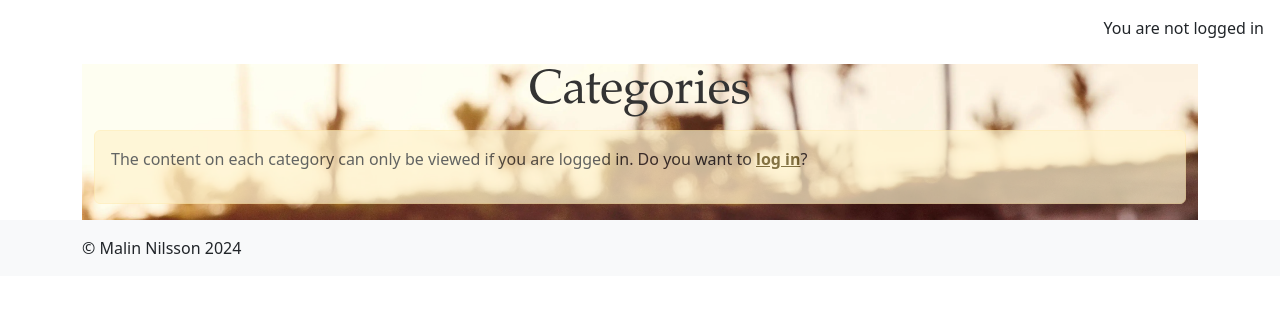
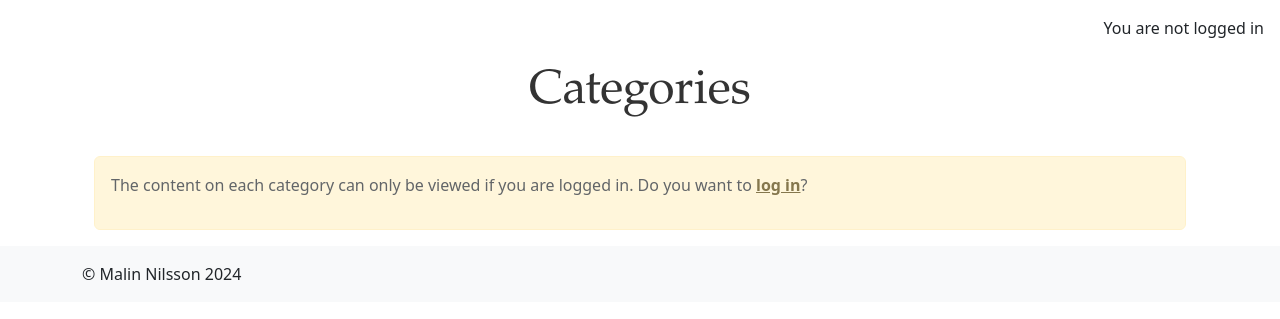
Before and after one commit to Malinchristina/handbook-for-burnout, a Django app: page /categories/ in a window 1280 px wide. Shown: the part 56-375 px from the top of the page. Run offline with Django 5.2, Linux system fonts and the light colour scheme; data that the repository does not hold is empty; some libraries are stand-ins or nearby versions.

Commit message:
catgories: remove background img, add margins

```diff
--- a/categories/templates/categories/categories.html
+++ b/categories/templates/categories/categories.html
@@ -7,7 +7,7 @@
       <div class="col">
         <h1 id="heading" class="text-center">Categories</h1>
         <!-- Grid layout with two columns on medium and larger screens -->
-        <div class="row row-cols-1 row-cols-md-2 g-4">
+        <div class="row row-cols-1 row-cols-md-2 g-4 cat-cards">
           {% for category in categories %}
             <div class="col">
               <!-- Wrap the entire card in an anchor tag to make it clickable -->
--- a/static/css/base.css
+++ b/static/css/base.css
@@ -56,15 +56,12 @@
 
 /* Categories */
 
-.background-container-cat {
-  background: url(../images/categories-img.webp);
-  background-size: cover;
-  background-position: center;
-  background-repeat: no-repeat;
+#category-heading {
+  margin-bottom: 3rem;
 }
 
-#category-heading {
-  margin-bottom: 3rem;
+.cat-cards {
+  margin-top: 10px;
 }
 
 .card-body {
```
Also changed, not shown: static/images/categories-img.webp (deleted).
